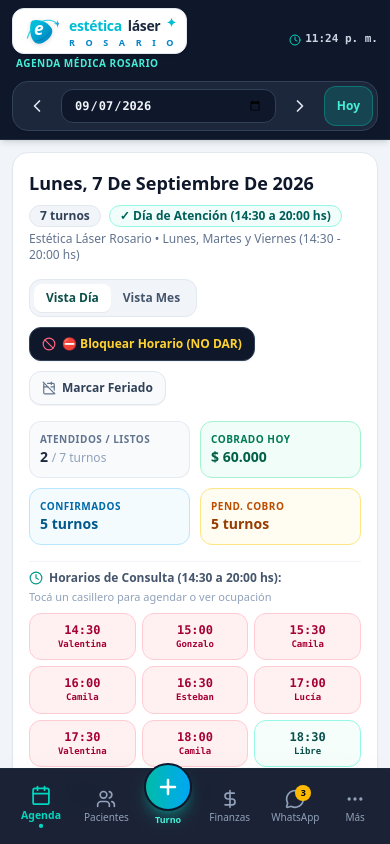
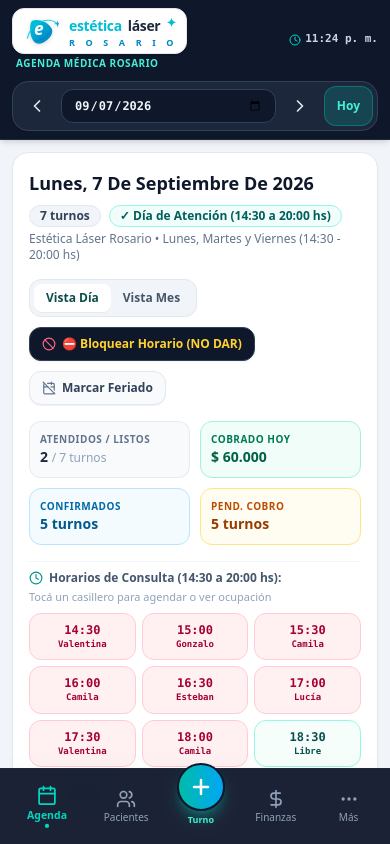
Before and after one commit to sofiigentaa/AgendaMedica, a React (Vite) app: page / in a window 390 px wide. Shown: the top 844 px of the page. Built offline with nearby package versions, Linux system fonts and the light colour scheme.

Commit message:
Update MobileBottomNav.tsx

```diff
--- a/src/components/MobileBottomNav.tsx
+++ b/src/components/MobileBottomNav.tsx
@@ -11,8 +11,8 @@ import {
 } from 'lucide-react';
 
 interface MobileBottomNavProps {
-  activeTab: 'agenda' | 'finanzas' | 'pacientes' | 'recordatorios' | 'backups';
-  onTabChange: (tab: 'agenda' | 'finanzas' | 'pacientes' | 'recordatorios' | 'backups') => void;
+  activeTab: 'agenda' | 'finanzas' | 'pacientes' | 'backups';
+  onTabChange: (tab: 'agenda' | 'finanzas' | 'pacientes' | 'backups') => void;
   onOpenNewAppointment: () => void;
   pendingRemindersCount: number;
 }
@@ -38,7 +38,7 @@ export default function MobileBottomNav({
     return () => window.removeEventListener('keydown', handleKeyDown);
   }, [isMoreMenuOpen]);
 
-  const handleSelectTab = (tab: 'agenda' | 'finanzas' | 'pacientes' | 'recordatorios' | 'backups') => {
+  const handleSelectTab = (tab: 'agenda' | 'finanzas' | 'pacientes' | 'backups') => {
     onTabChange(tab);
     setIsMoreMenuOpen(false);
   };
@@ -167,29 +167,6 @@ export default function MobileBottomNav({
           )}
         </button>
 
-        {/* WhatsApp & Recordatorios */}
-        <button
-          onClick={() => handleSelectTab('recordatorios')}
-          className={`flex flex-col items-center justify-center min-w-[56px] min-h-[48px] py-1 px-1 rounded-xl transition-all relative ${
-            activeTab === 'recordatorios'
-              ? 'text-teal-400 font-bold scale-105'
-              : 'text-slate-400 hover:text-slate-200'
-          }`}
-        >
-          <div className="relative">
-            <MessageCircle className="w-5 h-5 mb-0.5" />
-            {pendingRemindersCount > 0 && (
-              <span className="absolute -top-1 -right-1.5 w-4 h-4 bg-amber-400 text-slate-950 text-[9px] font-black rounded-full flex items-center justify-center">
-                {pendingRemindersCount}
-              </span>
-            )}
-          </div>
-          <span className="text-[10px] leading-tight">WhatsApp</span>
-          {activeTab === 'recordatorios' && (
-            <span className="w-1 h-1 bg-teal-400 rounded-full mt-0.5" />
-          )}
-        </button>
-
         {/* Más */}
         <button
           onClick={() => setIsMoreMenuOpen((prev) => !prev)}
```
